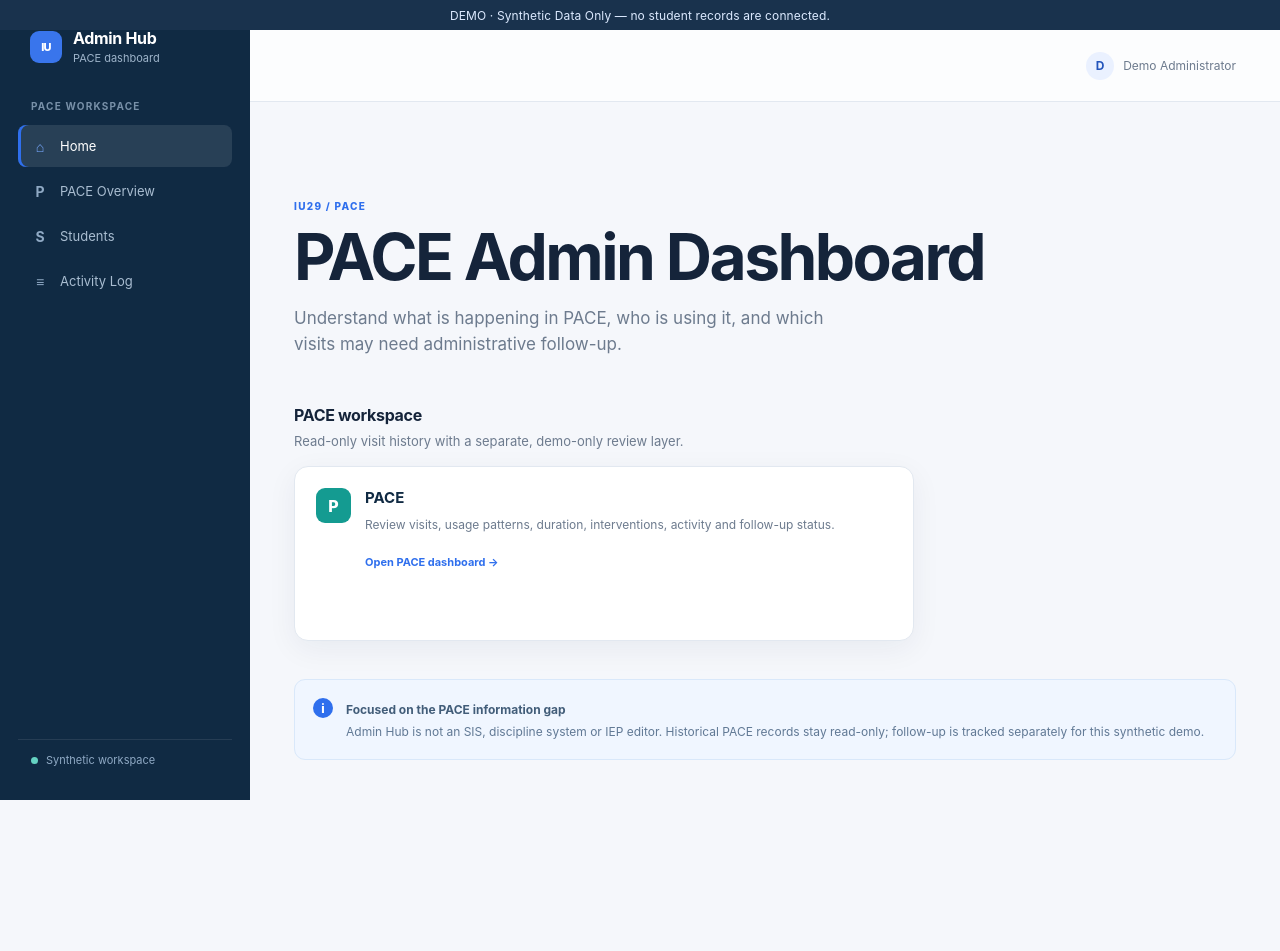
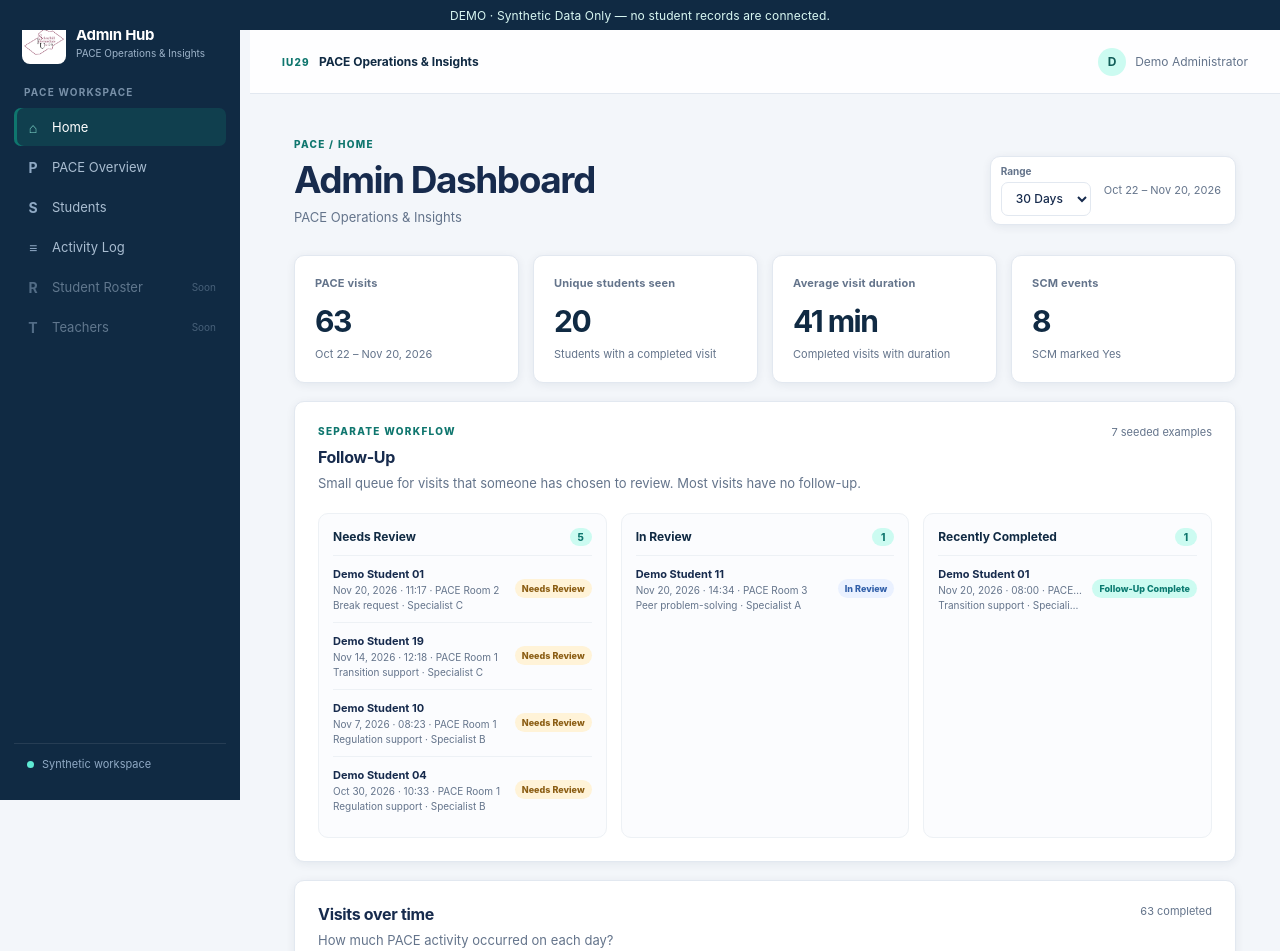
Before and after one commit to mrmacer/admin-hub, a website with bundled scripts: page index.html in a window 1280 px wide. Shown: the top 951 px of the page. Before the commit the page ends 804 px from the top, so only its background shows below. Built offline with nearby package versions, Linux system fonts and the light colour scheme.

Commit message:
Redesign Admin Hub dashboard with IU29 branding

```diff
--- a/src/app-shell.js
+++ b/src/app-shell.js
@@ -2,16 +2,23 @@ import { currentRoute } from "./router.js";
 import { DEMO_MODE_NOTICE } from "./demo-data.js";
 import { renderActivity, renderHome, renderOverview, renderStudentDetail, renderStudents } from "./modules/pace/pace-views.js";
 
-const nav = [{ page: "home", label: "Home", icon: "⌂" }, { page: "pace", label: "PACE Overview", icon: "P" }, { page: "students", label: "Students", icon: "S" }, { page: "activity", label: "Activity Log", icon: "≡" }];
+const nav = [{ page: "home", label: "Home", icon: "⌂" }, { page: "pace", label: "PACE Overview", icon: "P" }, { page: "students", label: "Students", icon: "S" }, { page: "activity", label: "Activity Log", icon: "≡" }, { label: "Student Roster", icon: "R", disabled: true }, { label: "Teachers", icon: "T", disabled: true }];
+
+function navItem(item, route) {
+  if (item.disabled) return `<div class="nav-item disabled-nav" aria-disabled="true"><span class="nav-icon">${item.icon}</span>${item.label}<span class="soon">Soon</span></div>`;
+  const href = `#/${item.page === "home" ? "home" : item.page === "pace" ? "pace" : `pace/${item.page}`}`;
+  const active = route.page === item.page || (item.page === "pace" && ["student-detail"].includes(route.page));
+  return `<a class="nav-item ${active ? "active" : ""}" href="${href}" data-nav><span class="nav-icon">${item.icon}</span>${item.label}</a>`;
+}
 
 function shell(state, content) {
   const route = currentRoute();
-  return `<div class="app-frame">${state.demo ? `<div class="demo-banner">${DEMO_MODE_NOTICE}</div>` : ""}<aside class="sidebar"><div class="brand"><div class="brand-mark">IU</div><div><strong>Admin Hub</strong><span>PACE dashboard</span></div></div><nav aria-label="Main navigation"><div class="nav-label">PACE workspace</div>${nav.map(item => `<a class="nav-item ${route.page === item.page || (item.page === "pace" && ["student-detail"].includes(route.page)) ? "active" : ""}" href="#/${item.page === "home" ? "home" : item.page === "pace" ? "pace" : `pace/${item.page}`}" data-nav>${`<span class="nav-icon">${item.icon}</span>${item.label}`}</a>`).join("")}</nav><div class="sidebar-footer"><span class="status-dot"></span><span>${state.demo ? "Synthetic workspace" : "Connected"}</span></div></aside><main class="main-content"><header class="topbar"><div class="mobile-brand"><div class="brand-mark">IU</div><strong>Admin Hub</strong></div><div class="topbar-spacer"></div><div class="user-menu"><span class="user-avatar">${(state.userName || "A").slice(0, 1).toUpperCase()}</span><span>${state.userName || "Administrator"}</span>${!state.demo ? `<button id="signOut" class="text-button">Sign out</button>` : ""}</div></header><div class="content-wrap">${content}</div></main></div>`;
+  return `<div class="app-frame">${state.demo ? `<div class="demo-banner">${DEMO_MODE_NOTICE}</div>` : ""}<aside class="sidebar"><div class="brand"><img src="assets/iu29-logo.png" alt="IU29" class="brand-logo-img"><div class="brand-text"><strong>Admin Hub</strong><span>PACE Operations &amp; Insights</span></div></div><nav aria-label="Main navigation"><div class="nav-label">PACE workspace</div>${nav.map(item => navItem(item, route)).join("")}</nav><div class="sidebar-footer"><span class="status-dot"></span><span>${state.demo ? "Synthetic workspace" : "Connected"}</span></div></aside><main class="main-content"><header class="topbar"><div class="mobile-brand"><img src="assets/iu29-logo.png" alt="IU29" class="mobile-logo"><strong>Admin Hub</strong></div><div class="topbar-heading"><span>IU29</span><strong>PACE Operations &amp; Insights</strong></div><div class="topbar-spacer"></div><div class="user-menu"><span class="user-avatar">${(state.userName || "A").slice(0, 1).toUpperCase()}</span><span>${state.userName || "Administrator"}</span>${!state.demo ? `<button id="signOut" class="text-button">Sign out</button>` : ""}</div></header><div class="content-wrap">${content}</div></main></div>`;
 }
 
 export function renderApp(state) {
   const route = currentRoute(); const activeVisit = state.activeVisitId ? state.visits.find(visit => visit.id === state.activeVisitId) : null;
-  let content = renderHome();
+  let content = renderHome(state.visits, state.range, state.followUps, activeVisit, state.demo);
   if (route.page === "pace") content = renderOverview(state.visits, state.range, state.followUps, activeVisit, state.demo);
   if (route.page === "students") content = renderStudents(state.visits, state.range, state, activeVisit);
   if (route.page === "student-detail") content = renderStudentDetail(state.visits, state.range, route.student, state.followUps, activeVisit, state.demo);
--- a/src/modules/pace/pace-views.js
+++ b/src/modules/pace/pace-views.js
@@ -1,4 +1,4 @@
-import { formatDate, formatDateRange } from "../../date-utils.js";
+import { dateRangeForPreset, formatDate, formatDateRange } from "../../date-utils.js";
 import { aggregateStudents, calculateAverageDuration, calculateTotalDuration, filterVisits, groupVisitsByDate, groupVisitsByIntervention, groupVisitsByReason, groupVisitsByRoom, summarize, sortNewest } from "./pace-analytics.js";
 import { dateRangeControl } from "../../components/date-range.js";
 import { emptyState, esc, formatMinutes, metricCard, pill } from "../../components/html.js";
@@ -61,16 +61,21 @@ function renderFollowUpQueue(visits, followUps, demo) {
   return `<section class="panel follow-up-queue"><div class="panel-heading"><div><div class="eyebrow">Separate workflow</div><h2>Follow-Up</h2><p>Small queue for visits that someone has chosen to review. Most visits have no follow-up.</p></div><span class="panel-meta">${entries.length} seeded examples</span></div><div class="follow-up-queue-grid">${followUpQueueGroup("Needs Review", needs, "Nothing waiting for attention.")}${followUpQueueGroup("In Review", reviewing, "No active reviews.")}${followUpQueueGroup("Recently Completed", complete, "No completed follow-ups yet.")}</div></section>`;
 }
 
-export function renderHome() {
-  return `<section class="home-page"><div class="home-hero"><div class="eyebrow">IU29 / PACE</div><h1>PACE Admin Dashboard</h1><p>Understand what is happening in PACE, who is using it, and which visits may need administrative follow-up.</p></div><div class="section-heading"><div><h2>PACE workspace</h2><p>Read-only visit history with a separate, demo-only review layer.</p></div></div><a class="module-card active pace-focus-card" href="#/pace"><div class="module-mark pace-mark">P</div><div><div class="module-title">PACE</div><p>Review visits, usage patterns, duration, interventions, activity and follow-up status.</p><span class="module-link">Open PACE dashboard <span>→</span></span></div></a><div class="home-note"><span class="note-icon">i</span><div><strong>Focused on the PACE information gap</strong><p>Admin Hub is not an SIS, discipline system or IEP editor. Historical PACE records stay read-only; follow-up is tracked separately for this synthetic demo.</p></div></div></section>`;
+export function renderHome(visits = [], range = dateRangeForPreset("30"), followUps = {}, activeVisit = null, demo = true) {
+  return renderOverview(visits, range, followUps, activeVisit, demo, { home: true, title: "Admin Dashboard", subtitle: "PACE Operations & Insights", section: "Home" });
 }
 
-export function renderOverview(visits, range, followUps, activeVisit, demo = true) {
+export function renderOverview(visits, range, followUps, activeVisit, demo = true, options = {}) {
   const summary = summarize(visits, range); const completed = summary.records.filter(row => row.isCompleted);
   const trend = groupVisitsByDate(completed).sort((a, b) => a.label.localeCompare(b.label));
   const followUpRows = filterVisits(visits, range);
   const counts = followUpCounts(followUpRows, followUps);
-  return `${header("PACE Overview", "A clear view of visits, supports and activity patterns.", range)}<div class="kpi-grid">${metricCard("PACE visits", summary.visits, formatDateRange(range))}${metricCard("Unique students seen", summary.uniqueStudents, "Students with a completed visit")}${metricCard("Average visit duration", formatMinutes(summary.averageDuration), "Completed visits with duration")}${metricCard("SCM events", summary.scmEvents === null ? "—" : summary.scmEvents, summary.scmEvents === null ? "Not recorded in this range" : "SCM marked Yes")}${metricCard("Needs Review", counts.needsReview, "Waiting for administrative attention")}${metricCard("In Review", counts.inReview, "Follow-up currently underway")}${range.preset === "today" ? metricCard("Currently in PACE", summary.currentlyInPace, "Open visits dated today") : ""}</div>${renderFollowUpQueue(followUpRows, followUps, demo)}<div class="overview-grid"><section class="panel trend-panel"><div class="panel-heading"><div><h2>Visits over time</h2><p>How much PACE activity occurred on each day?</p></div><span class="panel-meta">${summary.visits} completed</span></div>${trendChart(trend)}</section>${barList("Reasons for visits", groupVisitsByReason(completed))}${barList("Interventions / supports", groupVisitsByIntervention(completed))}${barList("Visits by room", groupVisitsByRoom(completed))}</div>${activeVisit ? detailModal(activeVisit, followUps, demo) : ""}`;
+  const title = options.title ?? "PACE Overview";
+  const subtitle = options.subtitle ?? "A clear view of visits, supports and activity patterns.";
+  const section = options.section ?? "Overview";
+  const baseMetrics = `${metricCard("PACE visits", summary.visits, formatDateRange(range))}${metricCard("Unique students seen", summary.uniqueStudents, "Students with a completed visit")}${metricCard("Average visit duration", formatMinutes(summary.averageDuration), "Completed visits with duration")}${metricCard("SCM events", summary.scmEvents === null ? "—" : summary.scmEvents, summary.scmEvents === null ? "Not recorded in this range" : "SCM marked Yes")}`;
+  const operationalMetrics = options.home ? "" : `${metricCard("Needs Review", counts.needsReview, "Waiting for administrative attention")}${metricCard("In Review", counts.inReview, "Follow-up currently underway")}${range.preset === "today" ? metricCard("Currently in PACE", summary.currentlyInPace, "Open visits dated today") : ""}`;
+  return `${header(title, subtitle, range, section)}<div class="kpi-grid">${baseMetrics}${operationalMetrics}</div>${renderFollowUpQueue(followUpRows, followUps, demo)}<div class="overview-grid"><section class="panel trend-panel"><div class="panel-heading"><div><h2>Visits over time</h2><p>How much PACE activity occurred on each day?</p></div><span class="panel-meta">${summary.visits} completed</span></div>${trendChart(trend)}</section>${barList("Reasons for visits", groupVisitsByReason(completed))}${barList("Interventions / supports", groupVisitsByIntervention(completed))}${barList("Visits by room", groupVisitsByRoom(completed))}</div>${activeVisit ? detailModal(activeVisit, followUps, demo) : ""}`;
 }
 
 export function renderStudents(visits, range, state, activeVisit) {
--- a/styles.css
+++ b/styles.css
@@ -1,7 +1,7 @@
 :root {
-  --ink: #15243a; --muted: #6d7b8e; --line: #e2e8f0; --surface: #ffffff; --canvas: #f5f7fb;
-  --navy: #102a43; --blue: #2f6fed; --blue-soft: #eaf1ff; --teal: #149b91; --teal-soft: #e4f7f4;
-  --shadow: 0 8px 30px rgba(16, 42, 67, .06); --radius: 14px;
+  --ink: #172b4d; --muted: #64748b; --line: #e2e8f0; --surface: #ffffff; --canvas: #f3f6fa;
+  --navy: #102a43; --blue: #0f766e; --blue-dark: #115e59; --blue-soft: #ccfbf1; --teal: #0f766e; --teal-soft: #ccfbf1;
+  --shadow: 0 2px 10px rgba(16, 42, 67, .07); --radius: 10px;
   font-family: Inter, ui-sans-serif, -apple-system, BlinkMacSystemFont, "Segoe UI", sans-serif;
   color: var(--ink); background: var(--canvas); font-synthesis: none;
 }
@@ -11,36 +11,43 @@ a { color: inherit; text-decoration: none; }
 button, input, select { font: inherit; }
 button { cursor: pointer; }
 .app-frame { min-height: 100vh; display: flex; }
-.demo-banner { position: fixed; z-index: 20; top: 0; left: 0; right: 0; height: 30px; display: flex; align-items: center; justify-content: center; background: #19324d; color: #dceaff; font-size: 12px; letter-spacing: .01em; }
-.sidebar { position: fixed; inset: 0 auto 0 0; width: 250px; background: var(--navy); color: #d9e6f5; padding: 28px 18px 20px; display: flex; flex-direction: column; z-index: 10; }
-.brand { display: flex; align-items: center; gap: 11px; padding: 0 12px 35px; color: white; }
-.brand strong { display: block; font-size: 16px; letter-spacing: -.02em; }
-.brand span { display: block; color: #9eb4ca; font-size: 11px; margin-top: 3px; }
-.brand-mark { width: 32px; height: 32px; display: grid; place-items: center; border-radius: 9px; color: white; font-size: 11px; font-weight: 800; letter-spacing: -.08em; background: #3975ec; }
+.demo-banner { position: fixed; z-index: 20; top: 0; left: 0; right: 0; height: 30px; display: flex; align-items: center; justify-content: center; background: #102a43; color: #d9f8f3; font-size: 12px; letter-spacing: .01em; }
+.sidebar { position: fixed; inset: 0 auto 0 0; width: 240px; background: var(--navy); color: #d9e6f5; padding: 20px 14px 16px; display: flex; flex-direction: column; z-index: 10; }
+.brand { display: flex; align-items: center; gap: 10px; padding: 0 8px 22px; color: white; }
+.brand-logo-img { width: 44px; height: 44px; flex: 0 0 44px; object-fit: contain; padding: 2px; border-radius: 8px; background: #ffffff; }
+.brand-text { min-width: 0; }
+.brand strong { display: block; font-size: 15px; letter-spacing: -.02em; }
+.brand span { display: block; overflow: hidden; color: #9eb4ca; font-size: 10px; margin-top: 3px; text-overflow: ellipsis; white-space: nowrap; }
+.brand-mark { width: 32px; height: 32px; display: grid; place-items: center; border-radius: 9px; color: white; font-size: 11px; font-weight: 800; letter-spacing: -.08em; background: var(--blue); }
 .brand-mark.large { width: 50px; height: 50px; font-size: 16px; border-radius: 14px; margin: 0 auto 24px; }
-.nav-label { color: #7890a8; font-size: 10px; font-weight: 700; letter-spacing: .12em; text-transform: uppercase; padding: 0 13px 10px; }
+.nav-label { color: #7890a8; font-size: 10px; font-weight: 700; letter-spacing: .12em; text-transform: uppercase; padding: 0 10px 8px; }
 .module-label { margin-top: 28px; }
-.nav-item { position: relative; display: flex; align-items: center; gap: 11px; min-height: 42px; padding: 0 13px; border-radius: 8px; color: #a9bdd1; font-size: 13px; margin: 3px 0; }
-.nav-item:hover, .nav-item.active { color: white; background: rgba(255,255,255,.1); }
+.nav-item { position: relative; display: flex; align-items: center; gap: 10px; min-height: 38px; padding: 0 10px; border-radius: 7px; color: #a9bdd1; font-size: 13px; margin: 2px 0; transition: background .15s, color .15s; }
+.nav-item:hover, .nav-item.active { color: white; background: rgba(15,118,110,.28); }
 .nav-item.active { box-shadow: inset 3px 0 var(--blue); }
 .nav-item.active-module { color: #dce9ff; background: rgba(62, 120, 232, .18); }
 .nav-icon { width: 18px; text-align: center; color: #8fa9c4; font-weight: 700; font-size: 14px; }
-.active .nav-icon, .pace-nav-icon { color: #78a8ff; }
+.active .nav-icon, .pace-nav-icon { color: #7dd3c7; }
 .active-dot { width: 6px; height: 6px; border-radius: 50%; background: #65d2c2; margin-left: auto; }
 .disabled-nav { opacity: .52; cursor: default; }
 .soon { margin-left: auto; font-size: 10px; color: #7890a8; }
 .sidebar-footer { margin-top: auto; display: flex; align-items: center; gap: 8px; padding: 13px; color: #8fa9c4; font-size: 11px; border-top: 1px solid rgba(255,255,255,.09); }
-.status-dot { width: 7px; height: 7px; border-radius: 50%; background: #65d2c2; }
+.status-dot { width: 7px; height: 7px; border-radius: 50%; background: #5eead4; }
 .main-content { margin-left: 250px; flex: 1; min-width: 0; padding-top: 0; }
 .demo-banner ~ .sidebar + .main-content { padding-top: 30px; }
-.topbar { height: 72px; display: flex; align-items: center; padding: 0 44px; border-bottom: 1px solid var(--line); background: rgba(255,255,255,.76); }
+.topbar { height: 64px; display: flex; align-items: center; padding: 0 32px; border-bottom: 1px solid var(--line); background: rgba(255,255,255,.94); }
+.topbar-heading { display: flex; align-items: center; gap: 9px; color: var(--navy); font-size: 12px; }
+.topbar-heading span { color: var(--blue); font-size: 10px; font-weight: 800; letter-spacing: .12em; text-transform: uppercase; }
+.topbar-heading strong { font-weight: 700; }
 .topbar-spacer { flex: 1; }
 .user-menu { display: flex; align-items: center; gap: 9px; font-size: 12px; color: var(--muted); }
-.user-avatar { width: 28px; height: 28px; display: grid; place-items: center; border-radius: 50%; color: #2254bb; background: var(--blue-soft); font-weight: 700; }
+.user-avatar { width: 28px; height: 28px; display: grid; place-items: center; border-radius: 50%; color: var(--blue-dark); background: var(--blue-soft); font-weight: 700; }
 .text-button { border: 0; color: var(--blue); background: transparent; font-size: 12px; margin-left: 8px; }
-.mobile-brand { display: none; align-items: center; gap: 9px; }
+.mobile-brand { display: none; align-items: center; gap: 9px; color: white; font-size: 13px; }
+.mobile-logo { width: 28px; height: 28px; flex: 0 0 28px; object-fit: contain; padding: 1px; border-radius: 6px; background: white; }
 .content-wrap { max-width: 1480px; padding: 44px; margin: 0 auto; }
-.page-header { display: flex; justify-content: space-between; gap: 25px; align-items: flex-end; margin-bottom: 30px; }
+.page-header { display: flex; justify-content: space-between; gap: 25px; align-items: flex-end; min-width: 0; margin-bottom: 30px; }
+.page-header > div:first-child, .panel-heading > div, .table-toolbar > div { min-width: 0; }
 .eyebrow { color: var(--blue); font-size: 10px; font-weight: 800; letter-spacing: .13em; text-transform: uppercase; margin-bottom: 10px; }
 h1, h2, h3, p { margin: 0; }
 h1 { font-size: clamp(27px, 3vw, 37px); letter-spacing: -.04em; line-height: 1.1; }
@@ -68,7 +75,7 @@ h3 { font-size: 15px; }
 .trend-chart { display: flex; align-items: end; justify-content: space-around; gap: 8px; width: max-content; min-width: max(100%, var(--trend-min-width)); min-height: 190px; padding: 16px 5px 28px; }
 .trend-column { flex: 0 0 36px; display: flex; flex-direction: column; align-items: center; justify-content: end; width: 36px; gap: 5px; }
 .trend-count { color: var(--navy); font-size: 11px; font-weight: 700; }
-.trend-bar { width: min(32px, 70%); min-height: 8px; border-radius: 5px 5px 0 0; background: linear-gradient(180deg, #4e8bfa, #2f6fed); }
+.trend-bar { width: min(32px, 70%); min-height: 8px; border-radius: 5px 5px 0 0; background: linear-gradient(180deg, #2aa79a, #0f766e); }
 .trend-label { color: var(--muted); font-size: 10px; white-space: nowrap; }
 .bar-list { display: grid; gap: 15px; }
 .bar-row { display: grid; grid-template-columns: minmax(90px, 1.3fr) 2fr 24px; align-items: center; gap: 10px; }
@@ -96,10 +103,10 @@ h3 { font-size: 15px; }
 .module-link { display: inline-block; color: var(--blue); font-size: 11px; font-weight: 700; margin-top: 21px; }
 .pace-focus-card { max-width: 620px; }
 .status-chip { display: inline-block; padding: 4px 7px; margin-left: 5px; border-radius: 20px; color: #75869a; background: #eef1f5; font-size: 9px; letter-spacing: .02em; vertical-align: 2px; }
-.home-note { display: flex; gap: 13px; padding: 18px; margin-top: 38px; border: 1px solid #d9e8fa; border-radius: 11px; color: #425d79; background: #f0f6ff; }
+.home-note { display: flex; gap: 13px; padding: 18px; margin-top: 38px; border: 1px solid #b7ece3; border-radius: 11px; color: #2f5f5a; background: #effcf9; }
 .note-icon { width: 20px; height: 20px; display: grid; place-items: center; flex: 0 0 20px; border-radius: 50%; color: white; background: var(--blue); font-size: 12px; font-weight: 800; }
 .home-note strong { font-size: 12px; }
-.home-note p { color: #617995; font-size: 12px; line-height: 1.5; margin-top: 5px; }
+.home-note p { color: #4c7772; font-size: 12px; line-height: 1.5; margin-top: 5px; }
 .table-scroll { overflow-x: auto; }
 table { width: 100%; border-collapse: collapse; min-width: 730px; }
 th { padding: 0 14px 12px; color: #8190a2; border-bottom: 1px solid var(--line); font-size: 10px; font-weight: 750; letter-spacing: .05em; text-align: left; text-transform: uppercase; white-space: nowrap; }
@@ -181,7 +188,10 @@ td a { color: var(--blue); font-weight: 700; }
 .lock-mark { background: #9baabd; }
 .button { min-height: 40px; padding: 0 18px; border: 0; border-radius: 8px; font-size: 12px; font-weight: 750; margin-top: 23px; }
 .button.primary { color: white; background: var(--blue); }
+.button.primary:hover { background: var(--blue-dark); }
 .button.secondary { color: var(--navy); background: #e9eef4; }
+.nav-item:focus-visible, .button:focus-visible, .text-button:focus-visible, .history-item:focus-visible, .follow-up-queue-item:focus-visible, .modal-close:focus-visible { outline: 3px solid rgba(15,118,110,.32); outline-offset: 2px; }
+.clickable-row:focus-within td { background: #effcf9; }
 .login-note, .auth-note { font-size: 11px !important; }
 code { padding: 3px 5px; border-radius: 4px; background: #edf1f6; }
 
@@ -201,7 +211,8 @@ code { padding: 3px 5px; border-radius: 4px; background: #edf1f6; }
   .main-content { margin-left: 0; }
   .topbar { height: 56px; padding: 0 18px; }
   .mobile-brand { display: flex; }
-  .mobile-brand .brand-mark { width: 26px; height: 26px; }
+  .topbar-heading { display: none; }
+  .mobile-logo { width: 26px; height: 26px; flex-basis: 26px; }
   .user-menu > span:not(.user-avatar), .text-button { display: none; }
   .content-wrap { padding: 28px 18px; }
   .page-header { display: block; }
@@ -221,6 +232,9 @@ code { padding: 3px 5px; border-radius: 4px; background: #edf1f6; }
   .detail-field:nth-child(even) { padding-left: 0; border-left: 0; }
 }
 @media (max-width: 430px) {
+  .date-control { display: grid; grid-template-columns: 1fr 1fr; align-items: end; }
+  .date-control > label:first-child { grid-column: 1 / -1; }
+  .date-control select, .date-control input { width: 100%; }
   .kpi-grid, .kpi-grid.compact { grid-template-columns: 1fr 1fr; gap: 9px; }
   .metric-card { padding: 14px; min-height: 110px; }
   .metric-value { font-size: 23px; }
```
Also changed, not shown: test/dashboard-redesign.test.js (added, +61 -0 lines), test/follow-up.test.js (+1 -1 lines), assets/iu29-logo.png (added), 1 other file.
